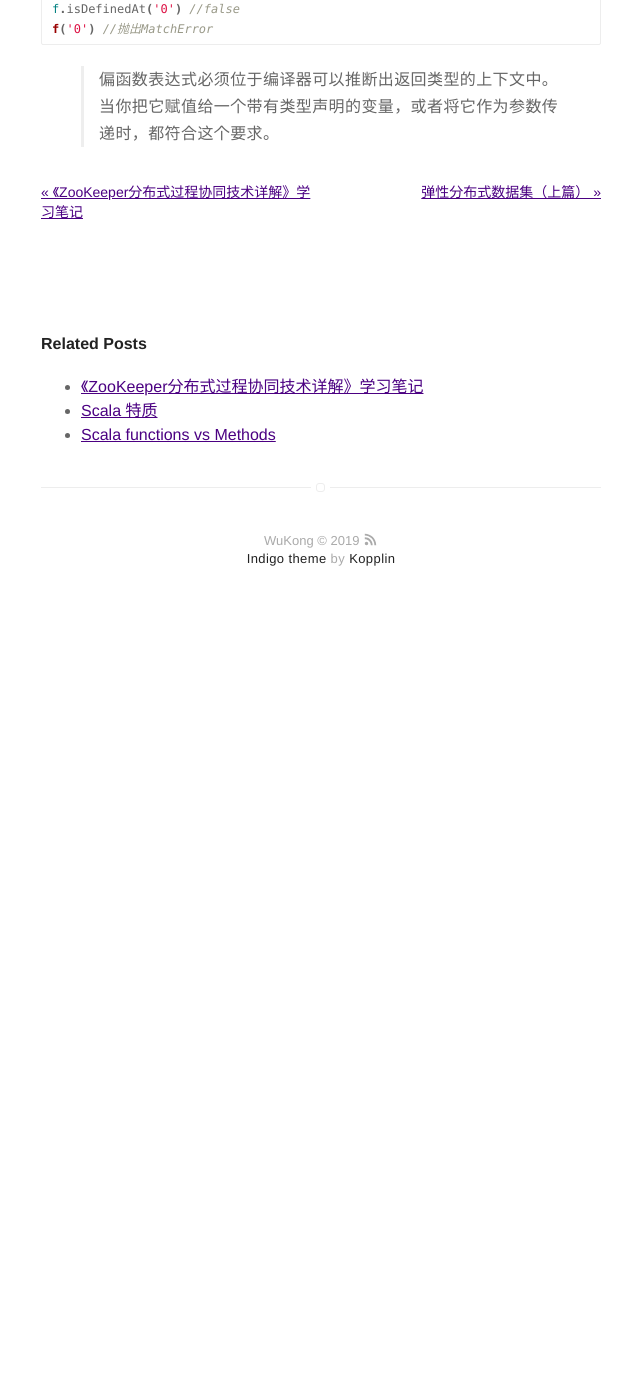
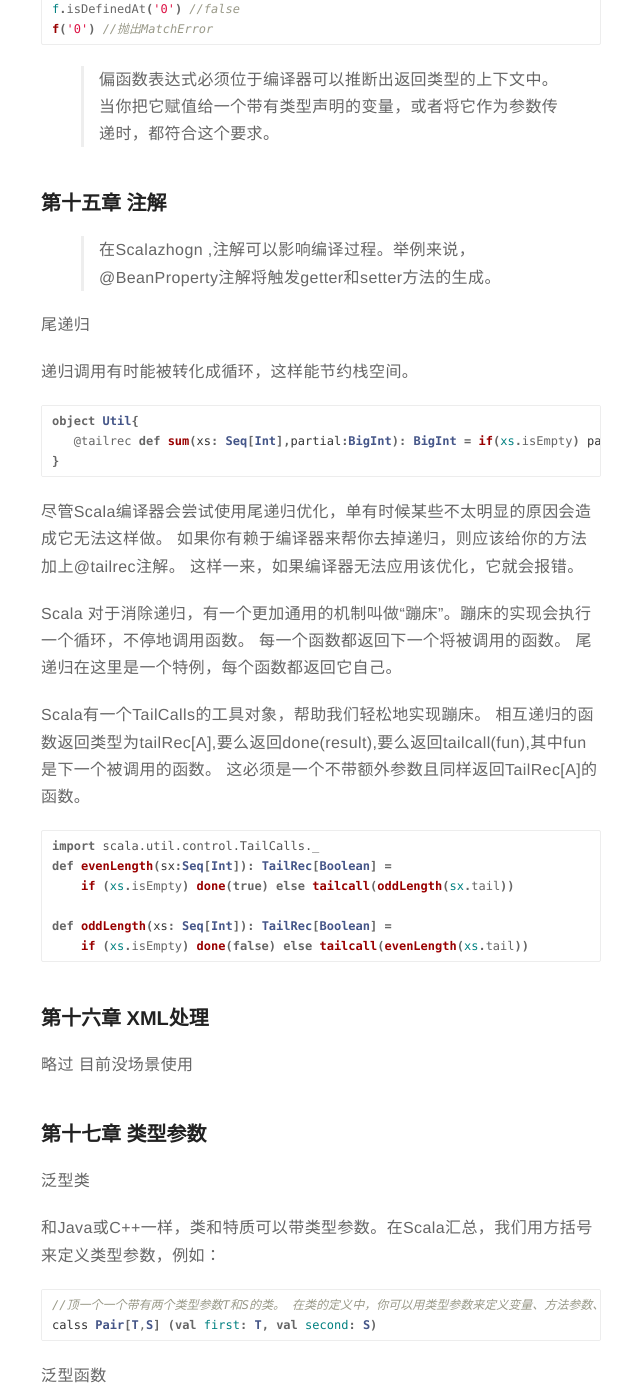
Before and after one commit to legend91325/legend91325.github.io, a Jekyll site: the page built from _posts/2019/2019-08-16-markdown-Scala_learn_note_one.md, in a window 1280 px wide and 1400 px high, scrolled down 16527 px. Shown: the whole window, without its empty margins (319-959 px from the left). Built offline with Jekyll 4.4.1, drawn with Linux system fonts in a browser that asks for light colours; before the commit the page ends 17157 px from its top, so only the background shows below that; some of the changed text lies outside the part shown.

Commit message:
update scala doc

````diff
--- a/_posts/2019/2019-08-16-markdown-Scala_learn_note_one.md
+++ b/_posts/2019/2019-08-16-markdown-Scala_learn_note_one.md
@@ -706,3 +706,88 @@ f('0') //抛出MatchError
 ```
 > 偏函数表达式必须位于编译器可以推断出返回类型的上下文中。
 当你把它赋值给一个带有类型声明的变量，或者将它作为参数传递时，都符合这个要求。
+
+
+### 第十五章 注解
+
+> 在Scalazhogn ,注解可以影响编译过程。举例来说，@BeanProperty注解将触发getter和setter方法的生成。
+
+尾递归
+
+递归调用有时能被转化成循环，这样能节约栈空间。
+```scala
+object Util{
+   @tailrec def sum(xs: Seq[Int],partial:BigInt): BigInt = if(xs.isEmpty) partial else sum2(sx.tail, xs.head + partial)
+}
+```
+尽管Scala编译器会尝试使用尾递归优化，单有时候某些不太明显的原因会造成它无法这样做。
+如果你有赖于编译器来帮你去掉递归，则应该给你的方法加上@tailrec注解。
+这样一来，如果编译器无法应用该优化，它就会报错。
+
+Scala 对于消除递归，有一个更加通用的机制叫做“蹦床”。蹦床的实现会执行一个循环，不停地调用函数。
+每一个函数都返回下一个将被调用的函数。
+尾递归在这里是一个特例，每个函数都返回它自己。
+
+Scala有一个TailCalls的工具对象，帮助我们轻松地实现蹦床。
+相互递归的函数返回类型为tailRec[A],要么返回done(result),要么返回tailcall(fun),其中fun是下一个被调用的函数。
+这必须是一个不带额外参数且同样返回TailRec[A]的函数。
+```scala
+import scala.util.control.TailCalls._
+def evenLength(sx:Seq[Int]): TailRec[Boolean] =
+    if (xs.isEmpty) done(true) else tailcall(oddLength(sx.tail))
+
+def oddLength(xs: Seq[Int]): TailRec[Boolean] =
+    if (xs.isEmpty) done(false) else tailcall(evenLength(xs.tail))
+```
+
+### 第十六章 XML处理
+
+略过 目前没场景使用
+
+### 第十七章 类型参数
+
+泛型类
+
+和Java或C++一样，类和特质可以带类型参数。在Scala汇总，我们用方括号来定义类型参数，例如：
+
+```scala
+//顶一个一个带有两个类型参数T和S的类。 在类的定义中，你可以用类型参数来定义变量、方法参数、以及返回值的类型。
+calss Pair[T,S] (val first: T, val second: S)
+```
+
+泛型函数
+
+函数和方法也可以带类型参数。
+```scala
+def getMiddle[T](a:Array[T]) = a(a.length/2)
+```
+
+类型变量界定
+
+```scala
+// T是 R的子类 上界
+T <: R
+
+// T 是R的超类 下界
+T :> R
+```
+
+视图界定
+
+```scala
+calss Pair[T <: Comparable[T]]
+```
+可惜如果你试着new一个Pair(4,2),编译器会抱怨说Int不是Comparable[Int]的子类型。
+和java.lang.Integer包装类型不同，Scala的Int类型并没有实现Comparable。
+不过RichInt实现了Comparable[Int],同时还有一个从Int到RichInt的隐式转换。
+解决方法是有使用“视图界定”，就像这样
+```scala
+class Pair[T <% Comparable[T]]
+```
+<%关系意味着T可以隐式转换成Comparable[T]
+
+上下文界定
+
+视图界定T<%V要求必须存在一个从T到V的隐式转换。
+上下文界定的形式为T:M，其中M是另一个泛型类。
+它要求必须存在一个类型为M[T]的“隐式值”。
````
